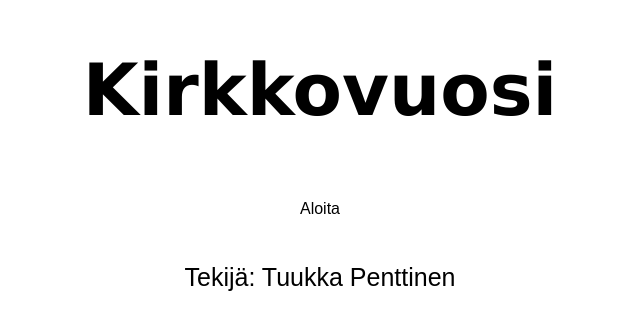
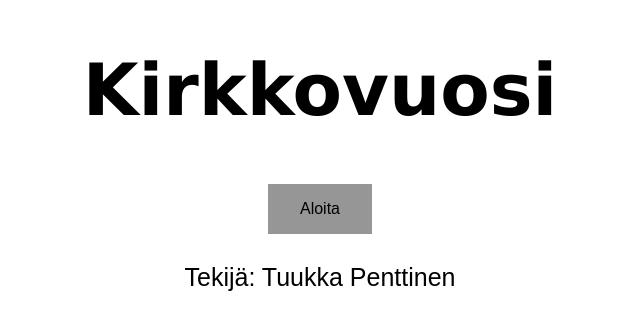
Before and after one commit to Kirkkovuosi/Kirkkovuosi.github.io, a plain HTML site: page index.html in a window 1280 px wide. Shown: the whole page, without its empty margins (320-960 px from the left). Drawn offline with Linux system fonts and the light colour scheme.

Commit message:
Update index.css

```diff
--- a/index.css
+++ b/index.css
@@ -66,7 +66,7 @@ h2 {
 	font-size: 30px;
 }
 .btn {
-  background-color: #ffffff;
+  background-color: #969696;
   border: #0AF3CB;
   color: black;
   padding: 16px 32px;
```
